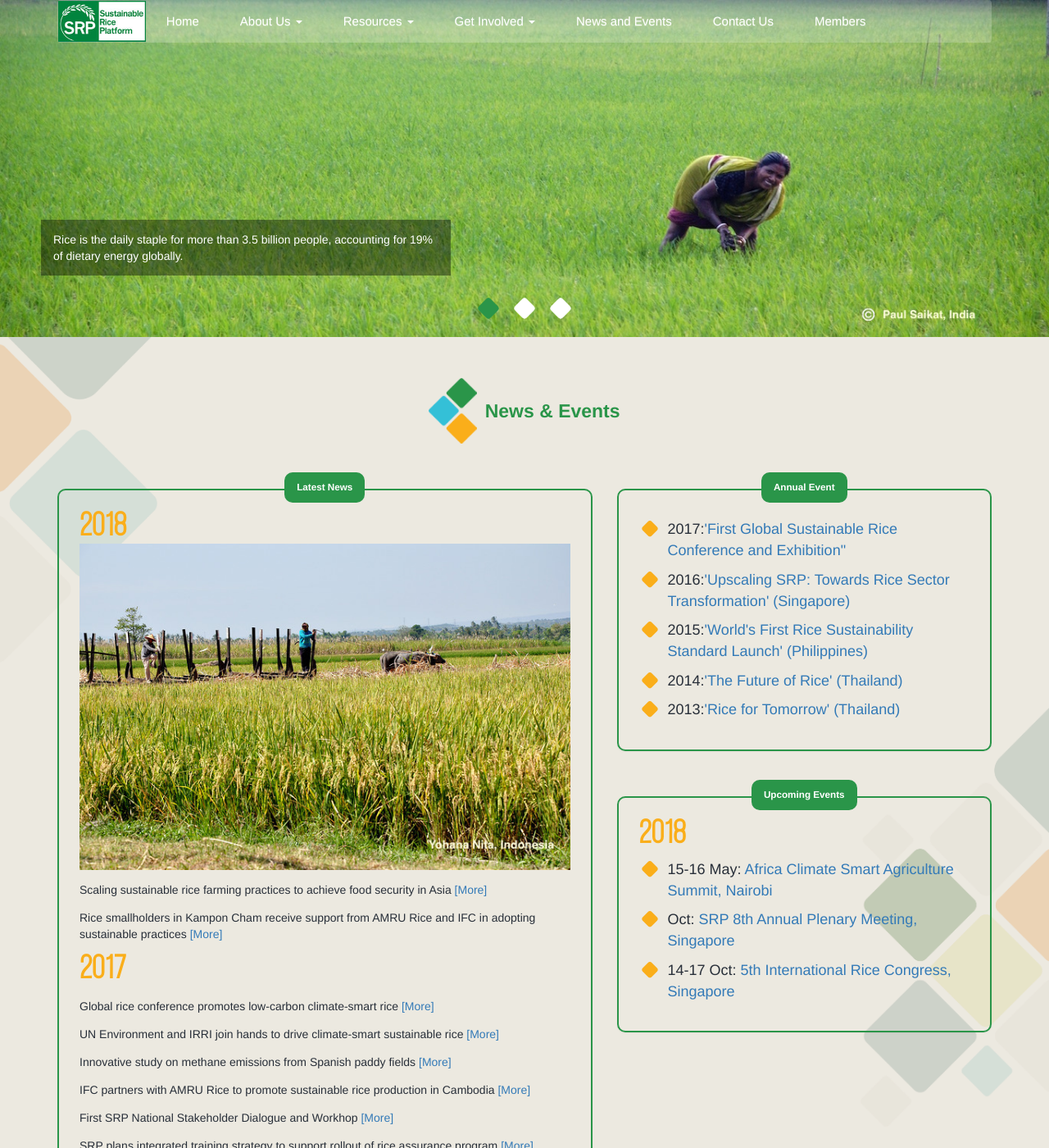
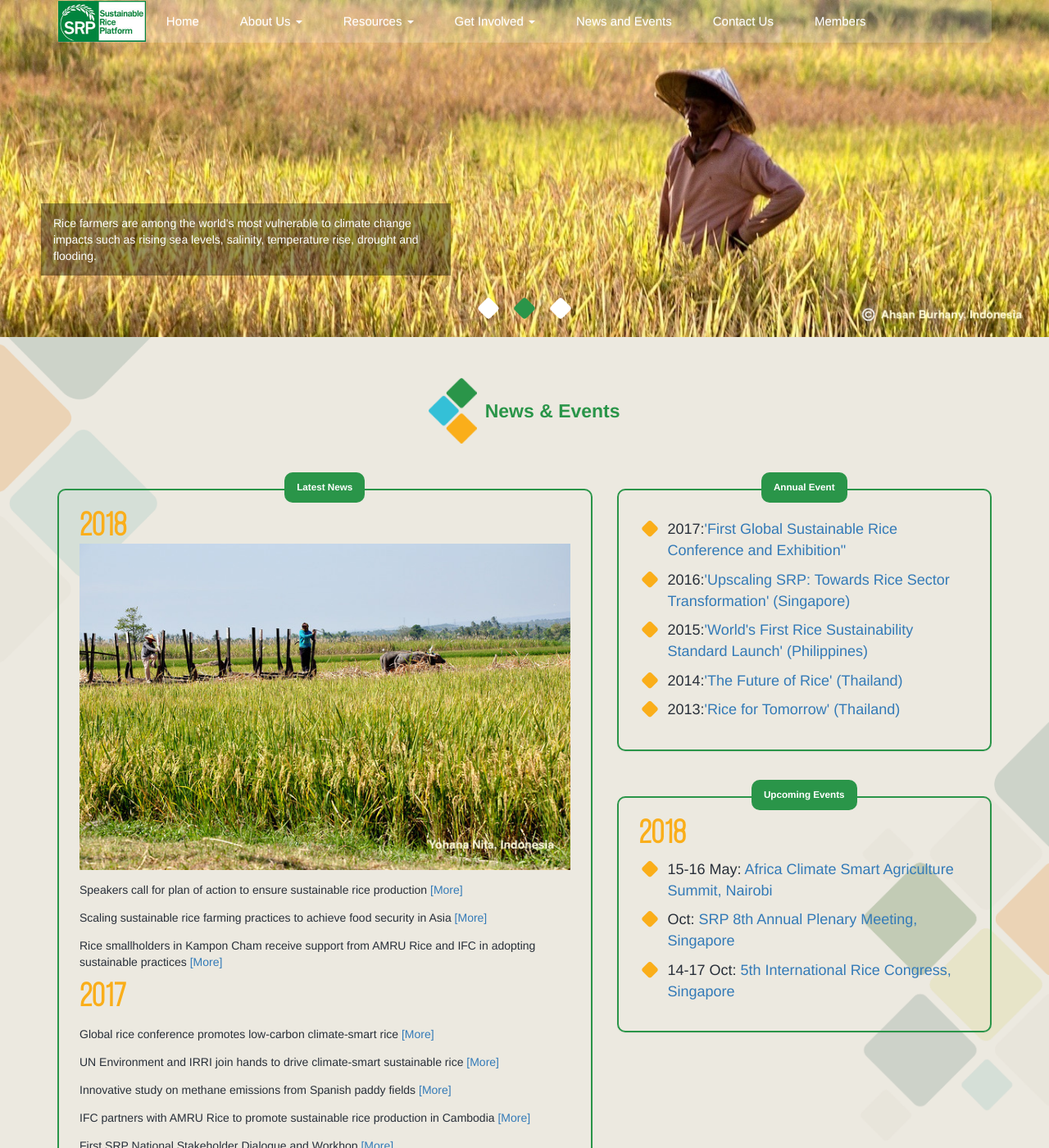
Before and after one commit to sustainablericeplatform/sustainablericeplatform.github.io, a Jekyll site: the page built from News-and-Events/index.html, in a window 1280 px wide and 1400 px high. Shown: the whole window at 82% size. Built offline with Jekyll 4.4.1, drawn with Linux system fonts in a browser that asks for light colours.

Commit message:
Update index.html

```diff
--- a/News-and-Events/index.html
+++ b/News-and-Events/index.html
@@ -20,6 +20,7 @@
                         <h1 class="year">2018</h1>
                         <img src="/assets/images/NE photo 2.jpg" class="img-responsive" />
                         <p></p>
+                        <p>Speakers call for plan of action to ensure sustainable rice production <a href="https://www.urdupoint.com/en/agriculture/speakers-call-for-plan-of-action-to-ensure-su-341743.html" target="_blank">[More]</a></p>
                         <p>Scaling sustainable rice farming practices to achieve food security in Asia <a href="http://irri.org/news/media-releases/scaling-sustainable-rice-farming-practices-to-achieve-food-security-in-asia/" target="_blank">[More]</a></p>
                         <p>Rice smallholders in Kampon Cham receive support from AMRU Rice and IFC in adopting sustainable practices <a href="http://www.khmertimeskh.com/50114855/amru-rices-srp-project-bears-fruit/" target="_blank">[More]</a></p>
                         <h1 class="year">2017</h1>
```
